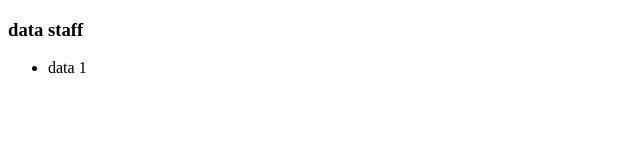
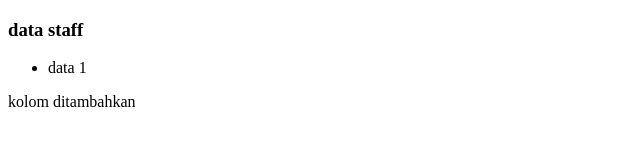
Before and after one commit to reivanrevin/cloud, a plain HTML site: page staf.html in a window 1280 px wide. Shown: the whole page, without its empty margins (0-640 px from the left). Drawn offline with Linux system fonts and the light colour scheme.

Commit message:
Update staf.html
menambahkan kolom p

```diff
--- a/staf.html
+++ b/staf.html
@@ -12,6 +12,7 @@
     <ul>
         <li>data 1</li>
     </ul>
+    <p>kolom ditambahkan</p>
 </body>
 
 </html>
```
